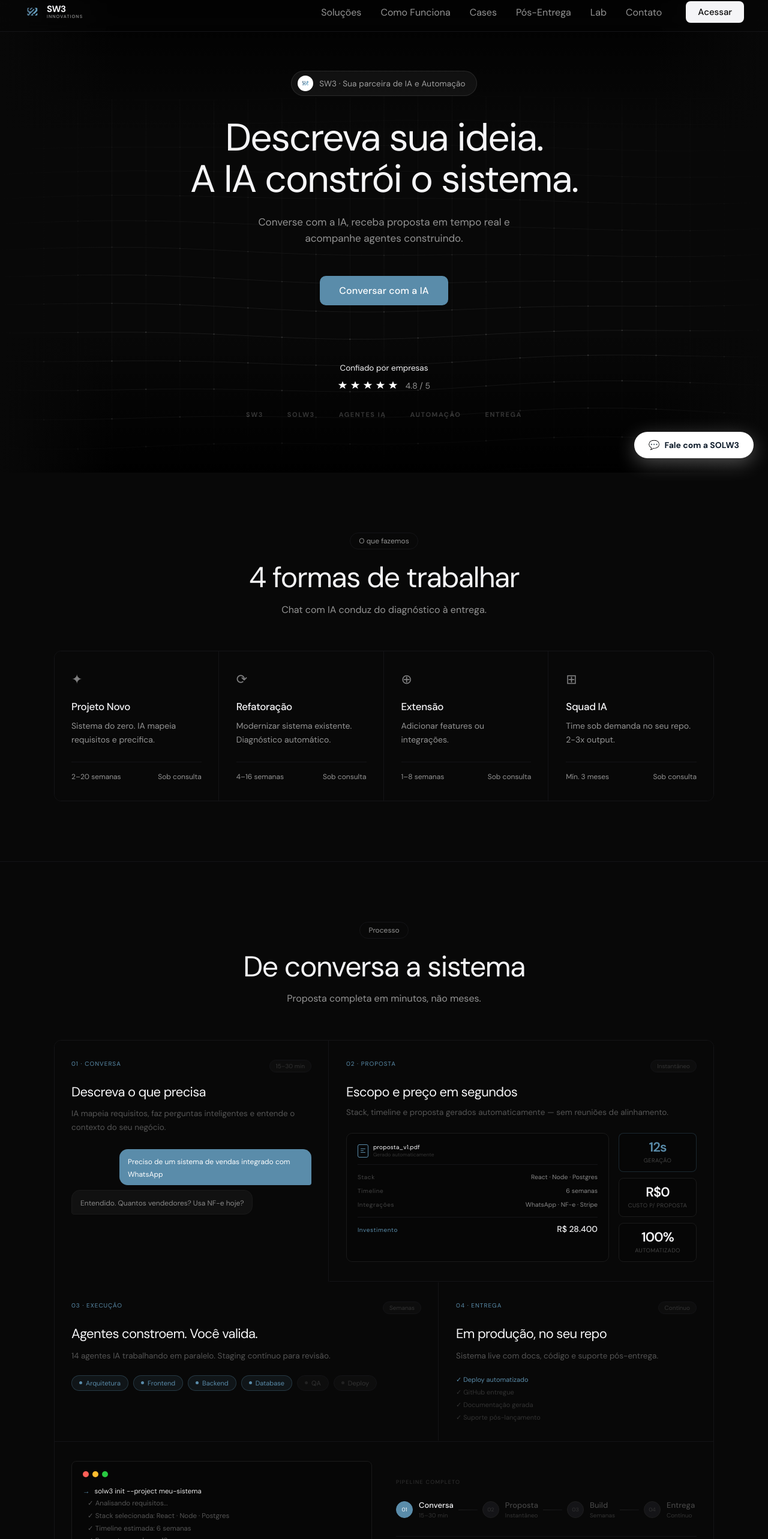
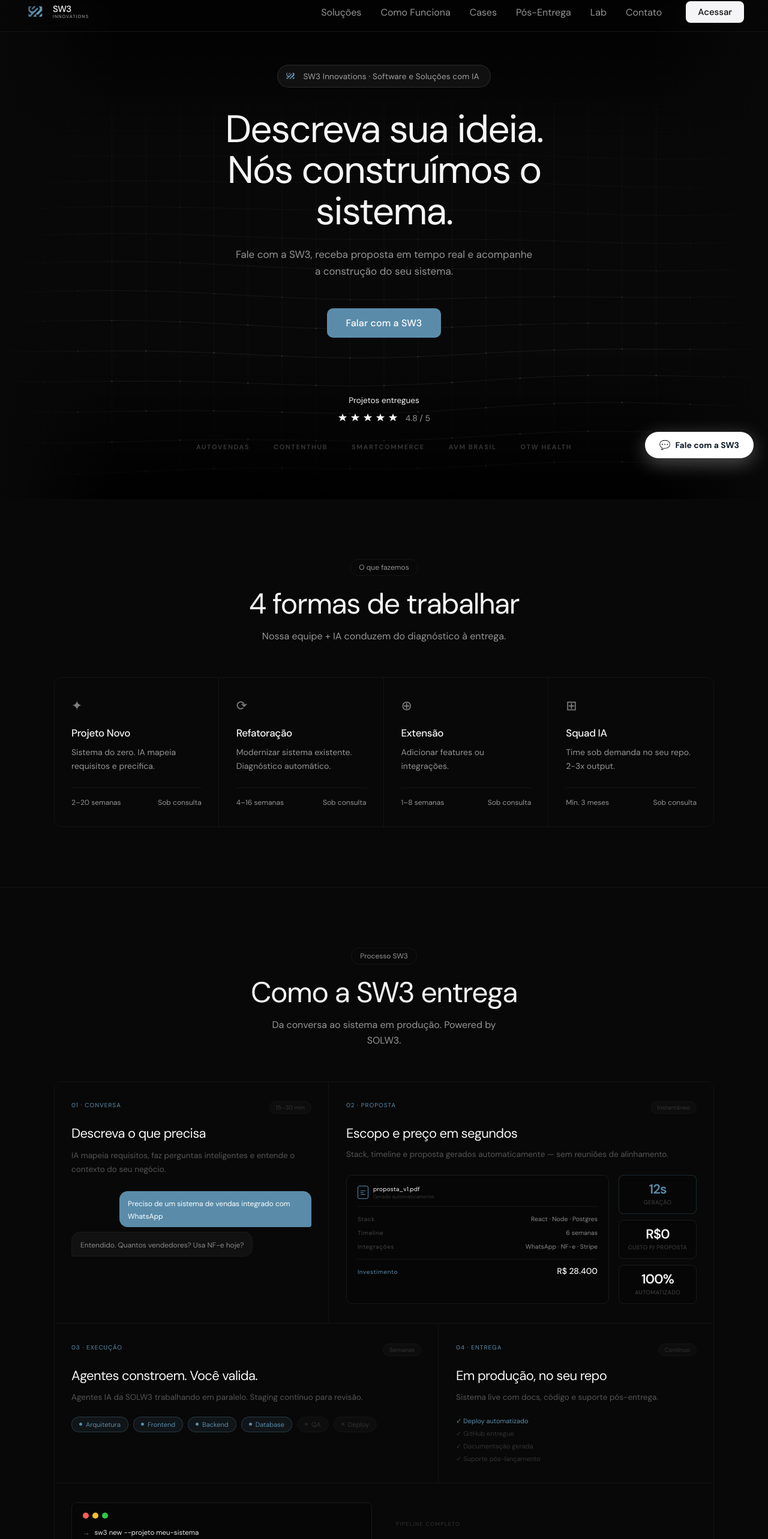
Before and after one commit to sw3innovations/sw3-site, a React (Vite) app: page / in a window 1280 px wide. Shown: the part 12-2578 px from the top of the page at 60% size. Built offline with nearby package versions, Linux system fonts and the light colour scheme.

Commit message:
refactor: update references from SOLW3 to SW3 across multiple components for consistency

```diff
--- a/src/components/ChatWidget.jsx
+++ b/src/components/ChatWidget.jsx
@@ -63,7 +63,7 @@
       >
         {open
           ? <><span style={{ fontSize: 13 }}>✕</span> Fechar</>
-          : <><span style={{ fontSize: 15 }}>💬</span> Fale com a SOLW3</>
+          : <><span style={{ fontSize: 15 }}>💬</span> Fale com a SW3</>
         }
       </button>
 
@@ -84,7 +84,7 @@
           <iframe
             src={SOLW3_EMBED_URL}
             style={{ width: "100%", height: "100%", border: "none", display: "block" }}
-            title="SOLW3 IA"
+            title="SW3 Chat"
             allow="clipboard-write"
           />
         </div>
--- a/src/components/Footer.jsx
+++ b/src/components/Footer.jsx
@@ -41,7 +41,7 @@
               <span style={{ fontWeight: 600, fontSize: 16, letterSpacing: "-0.02em" }}>SW3</span>
             </a>
             <p style={{ fontSize: 13, color: "#949494", lineHeight: 1.65, maxWidth: 220 }}>
-              Tecnologia que resolve. Sistemas construídos por IA, entregues por humanos.
+              Tecnologia que resolve. Sistemas construídos pela SW3 com processos de IA.
             </p>
           </div>
 
@@ -66,7 +66,7 @@
         </div>
 
         <div style={{ borderTop: "1px solid #141417", paddingTop: 24, display: "flex", justifyContent: "space-between", alignItems: "center", flexWrap: "wrap", gap: 12 }}>
-          <p style={{ fontSize: 12, color: "#949494" }}>© 2026 SW3 Innovations Brasil LTDA. Powered by SOLW3.</p>
+          <p style={{ fontSize: 12, color: "#949494" }}>© 2026 SW3 Innovations Brasil LTDA.</p>
           <p style={{ fontSize: 12, color: "#949494" }}>CNPJ 64.948.554/0001-06</p>
         </div>
 
--- a/src/components/Navbar.jsx
+++ b/src/components/Navbar.jsx
@@ -21,9 +21,9 @@
       <nav style={{ position: "fixed", top: 0, left: 0, right: 0, zIndex: 1000, padding: "0 40px", background: "rgba(8,8,8,0.3)", backdropFilter: "blur(13px)", WebkitBackdropFilter: "blur(13px)", borderBottom: "1px solid #141417", fontFamily: "'DM Sans', sans-serif" }}>
         <div style={{ margin: "0 auto", display: "flex", alignItems: "center", justifyContent: "space-between", height: 64 }}>
           <a href="#" style={{ display: "flex", alignItems: "center", gap: 10, textDecoration: "none", color: "#fff" }}>
-            <Logo size={28} />
+            <Logo size={38} />
             <div>
-              <div style={{ fontWeight: 800, fontSize: 15, letterSpacing: "-0.03em", lineHeight: 1, color: "#f5f5f7", fontFamily: "'DM Sans', sans-serif" }}>SW3</div>
+              <div style={{ fontWeight: 500, fontSize: 15, letterSpacing: "-0.03em", lineHeight: 1, color: "#f5f5f7", fontFamily: "'DM Sans', sans-serif" }}>SW3</div>
               <div style={{ fontSize: 7.5, color: "#949494", fontFamily: "'DM Sans', sans-serif", letterSpacing: "0.14em", fontWeight: 500, textTransform: "uppercase" }}>Innovations</div>
             </div>
           </a>
--- a/src/sections/About.jsx
+++ b/src/sections/About.jsx
@@ -1,6 +1,6 @@
 var INFO = [
   { label: "Sede", value: "Campina Grande — PB" },
-  { label: "Foco", value: "IA, Automação e Software" },
+  { label: "Foco", value: "Software, IA e Automação" },
   { label: "Modelo", value: "Projetos + Suporte contínuo" },
 ];
 
@@ -12,7 +12,7 @@
           <div style={{ flex: 1, minWidth: 280 }}>
             <div style={{ fontFamily: "var(--mono)", fontSize: 10, color: "var(--navy)", letterSpacing: "0.16em", textTransform: "uppercase", fontWeight: 600, marginBottom: 12 }}>QUEM SOMOS</div>
             <h3 style={{ fontSize: 22, fontWeight: 800, marginBottom: 12, letterSpacing: "-0.02em", lineHeight: 1.25 }}>Tecnologia que resolve</h3>
-            <p style={{ fontSize: 14, color: "var(--text2)", lineHeight: 1.7 }}>Laboratório de tecnologia em Campina Grande-PB. IA + automação para criar e entregar sistemas completos.</p>
+            <p style={{ fontSize: 14, color: "var(--text2)", lineHeight: 1.7 }}>Empresa de tecnologia em Campina Grande-PB. Construímos software para diversos setores com processos monitorados por IA.</p>
           </div>
           <div style={{ display: "flex", flexDirection: "column", gap: 14, minWidth: 260 }}>
             {INFO.map(function(item, i) {
--- a/src/sections/ConhecaSolw3.jsx
+++ b/src/sections/ConhecaSolw3.jsx
@@ -20,11 +20,11 @@
 
         <div style={{ textAlign: "center", marginBottom: 56 }}>
           <div style={{ display: "inline-flex", alignItems: "center", gap: 6, padding: "5px 14px", borderRadius: 999, border: "1px solid #141417", marginBottom: 20 }}>
-            <span style={{ fontSize: 12, color: "#949494", fontWeight: 400 }}>Portfólio</span>
+            <span style={{ fontSize: 12, color: "#949494", fontWeight: 400 }}>Portfólio SW3</span>
           </div>
-          <h2 style={{ fontSize: "clamp(28px, 4vw, 48px)", fontWeight: 400, letterSpacing: "-0.03em", color: "#f5f5f7", lineHeight: 1.12, marginBottom: 14 }}>Como entregamos com essa qualidade?</h2>
+          <h2 style={{ fontSize: "clamp(28px, 4vw, 48px)", fontWeight: 400, letterSpacing: "-0.03em", color: "#f5f5f7", lineHeight: 1.12, marginBottom: 14 }}>Projetos construídos pela SW3</h2>
           <p style={{ color: "#949494", fontSize: 16, maxWidth: 520, margin: "0 auto", lineHeight: 1.6 }}>
-            Nossos próprios produtos passam pelo mesmo pipeline SDD com 7 gates de qualidade.
+            Cada projeto passa pelo nosso pipeline com 7 gates de qualidade, powered by SOLW3.
           </p>
         </div>
 
--- a/src/sections/Contact.jsx
+++ b/src/sections/Contact.jsx
@@ -8,11 +8,11 @@
         </div>
 
         <h2 style={{ fontSize: "clamp(30px, 4.5vw, 56px)", fontWeight: 400, letterSpacing: "-0.03em", lineHeight: 1.1, marginBottom: 16, color: "#f5f5f7" }}>
-          Descreva sua ideia.<br />A gente constrói.
+          Descreva sua ideia.<br />A SW3 constrói.
         </h2>
 
         <p style={{ color: "#949494", fontSize: 16, marginBottom: 48, lineHeight: 1.6, maxWidth: 420, margin: "0 auto 48px" }}>
-          Converse com a SOLW3 IA agora ou fale direto com a equipe.
+          Fale com a SW3 agora ou converse direto pelo WhatsApp.
         </p>
 
         <div style={{ display: "flex", gap: 12, justifyContent: "center", flexWrap: "wrap", marginBottom: 64 }}>
@@ -21,7 +21,7 @@
             style={{ background: "#5a8caa", color: "#fff", padding: "14px 32px", borderRadius: 10, fontWeight: 500, fontSize: 15, border: "none", cursor: "pointer", fontFamily: "'DM Sans', sans-serif", transition: "background 0.2s" }}
             onMouseEnter={function(e) { e.currentTarget.style.background = "#4a7a96"; }}
             onMouseLeave={function(e) { e.currentTarget.style.background = "#5a8caa"; }}
-          >Conversar com a IA</button>
+          >Falar com a SW3</button>
 
           <a href="https://wa.me/5583981751871?text=Oi%2C%20vim%20do%20site%20SW3" target="_blank" rel="noopener noreferrer"
             style={{ background: "transparent", color: "#f5f5f7", padding: "14px 32px", borderRadius: 10, fontWeight: 400, fontSize: 15, border: "1px solid #141417", cursor: "pointer", fontFamily: "'DM Sans', sans-serif", textDecoration: "none", transition: "border-color 0.2s" }}
--- a/src/sections/Hero.jsx
+++ b/src/sections/Hero.jsx
@@ -1,7 +1,7 @@
 import { useEffect, useRef } from "react";
 import { Logo } from "../components/Logo";
 
-var PARTNERS = ["SW3", "SOLW3", "Agentes IA", "Automação", "Entrega"];
+var PARTNERS = ["AutoVendas", "ContentHub", "SmartCommerce", "AVM Brasil", "OTW Health"];
 
 function GridCanvas() {
   var canvasRef = useRef(null);
@@ -182,11 +182,9 @@
           borderRadius: 999,
           padding: "7px 18px 7px 10px",
         }}>
-          <div style={{ width: 26, height: 26, borderRadius: "50%", background: "#fff", display: "flex", alignItems: "center", justifyContent: "center", flexShrink: 0 }}>
-            <Logo size={16} />
-          </div>
+          <Logo size={22} />
           <span style={{ fontSize: 13.5, fontWeight: 400, letterSpacing: "0.01em", color: "rgba(255,255,255,0.6)" }}>
-            SW3 · Sua parceira de IA e Automação
+            SW3 Innovations · Software e Soluções com IA
           </span>
         </div>
 
@@ -200,12 +198,12 @@
           color: "#f5f5f7",
         }}>
           Descreva sua ideia.<br />
-          A IA constrói o sistema.
+          Nós construímos o sistema.
         </h1>
 
         {/* Subtitle */}
         <p style={{ fontSize: 17, color: "#949494", lineHeight: 1.6, marginBottom: 48, maxWidth: 500, fontWeight: 400 }}>
-          Converse com a IA, receba proposta em tempo real e acompanhe agentes construindo.
+          Fale com a SW3, receba proposta em tempo real e acompanhe a construção do seu sistema.
         </p>
 
         {/* CTA — with purple inset glow from base.html */}
@@ -228,12 +226,12 @@
           onMouseEnter={function(e) { e.currentTarget.style.background = "#4a7a96"; }}
           onMouseLeave={function(e) { e.currentTarget.style.background = "#5a8caa"; }}
         >
-          Conversar com a IA
+          Falar com a SW3
         </button>
 
         {/* Trust */}
         <div style={{ display: "flex", flexDirection: "column", alignItems: "center", gap: 12 }}>
-          <span style={{ fontSize: 13.5, color: "#f5f5f7", fontWeight: 400 }}>Confiado por empresas</span>
+          <span style={{ fontSize: 13.5, color: "#f5f5f7", fontWeight: 400 }}>Projetos entregues</span>
           <div style={{ display: "flex", alignItems: "center", gap: 5 }}>
             {[0,1,2,3,4].map(function(i) {
               return (
--- a/src/sections/HowItWorks.jsx
+++ b/src/sections/HowItWorks.jsx
@@ -5,25 +5,28 @@
   .hiw-cell-03 { grid-column: span 7; }
   .hiw-cell-04 { grid-column: span 5; }
   .hiw-cell-bottom { grid-column: span 12; }
+  .hiw-cell-bottom-inner { display: grid; grid-template-columns: 1fr 1fr; gap: 40px; align-items: center; }
   @media (max-width: 900px) {
     .hiw-bento { grid-template-columns: 1fr 1fr; gap: 1px; }
     .hiw-cell-01, .hiw-cell-02, .hiw-cell-03, .hiw-cell-04 { grid-column: span 1; }
     .hiw-cell-bottom { grid-column: span 2; }
+    .hiw-cell-bottom-inner { grid-template-columns: 1fr; gap: 24px; }
   }
   @media (max-width: 560px) {
     .hiw-bento { grid-template-columns: 1fr; }
     .hiw-cell-01, .hiw-cell-02, .hiw-cell-03, .hiw-cell-04, .hiw-cell-bottom { grid-column: span 1; }
+    .hiw-cell-bottom-inner { grid-template-columns: 1fr; gap: 20px; }
   }
 `;
 
 function TerminalBlock() {
   var lines = [
-    { prompt: true, text: "solw3 init --project meu-sistema" },
+    { prompt: true, text: "sw3 new --projeto meu-sistema" },
     { prompt: false, text: "✓ Analisando requisitos..." },
     { prompt: false, text: "✓ Stack selecionada: React · Node · Postgres" },
     { prompt: false, text: "✓ Timeline estimada: 6 semanas" },
     { prompt: false, text: "✓ Proposta gerada em 12s" },
-    { prompt: true, text: "solw3 build --start" },
+    { prompt: true, text: "sw3 build --start" },
     { prompt: false, text: "⟳ Agentes IA iniciados [14 ativos]" },
   ];
 
@@ -127,17 +130,17 @@
         {/* Header */}
         <div style={{ textAlign: "center", marginBottom: 56 }}>
           <div style={{ display: "inline-flex", alignItems: "center", gap: 6, padding: "5px 14px", borderRadius: 999, border: "1px solid #141417", marginBottom: 20 }}>
-            <span style={{ fontSize: 12, color: "#949494", fontWeight: 400 }}>Processo</span>
+            <span style={{ fontSize: 12, color: "#949494", fontWeight: 400 }}>Processo SW3</span>
           </div>
-          <h2 style={{ fontSize: "clamp(28px, 4vw, 48px)", fontWeight: 400, letterSpacing: "-0.03em", color: "#f5f5f7", lineHeight: 1.12, marginBottom: 14 }}>De conversa a sistema</h2>
-          <p style={{ color: "#949494", fontSize: 16, maxWidth: 420, margin: "0 auto", lineHeight: 1.6 }}>Proposta completa em minutos, não meses.</p>
+          <h2 style={{ fontSize: "clamp(28px, 4vw, 48px)", fontWeight: 400, letterSpacing: "-0.03em", color: "#f5f5f7", lineHeight: 1.12, marginBottom: 14 }}>Como a SW3 entrega</h2>
+          <p style={{ color: "#949494", fontSize: 16, maxWidth: 420, margin: "0 auto", lineHeight: 1.6 }}>Da conversa ao sistema em produção. Powered by SOLW3.</p>
         </div>
 
         {/* Bento grid */}
         <div className="hiw-bento" style={{ border: "1px solid #141417", borderRadius: 12, overflow: "hidden" }}>
 
           {/* 01 — Conversa */}
-          <div className="hiw-cell-01" style={{ ...cellBase, borderRight: "1px solid #141417" }}
+          <div className="hiw-cell-01" style={{ ...cellBase, borderRight: "1px solid #141417", borderBottom: "1px solid #141417" }}
             onMouseEnter={function(e) { e.currentTarget.style.background = "#0d0d0d"; }}
             onMouseLeave={function(e) { e.currentTarget.style.background = "#080808"; }}
           >
@@ -237,7 +240,7 @@
               <span style={{ fontSize: 10, color: "#333", fontFamily: "'DM Sans', sans-serif", padding: "3px 10px", background: "#0d0d0d", border: "1px solid #141417", borderRadius: 999 }}>Semanas</span>
             </div>
             <h3 style={{ fontSize: 22, fontWeight: 400, color: "#f5f5f7", letterSpacing: "-0.03em", marginBottom: 12, lineHeight: 1.2 }}>Agentes constroem. Você valida.</h3>
-            <p style={{ fontSize: 13.5, color: "#555", lineHeight: 1.7, marginBottom: 20 }}>14 agentes IA trabalhando em paralelo. Staging contínuo para revisão.</p>
+            <p style={{ fontSize: 13.5, color: "#555", lineHeight: 1.7, marginBottom: 20 }}>Agentes IA da SOLW3 trabalhando em paralelo. Staging contínuo para revisão.</p>
             <AgentPulse />
           </div>
 
@@ -262,10 +265,11 @@
           </div>
 
           {/* Bottom full-width — Terminal + timeline */}
-          <div className="hiw-cell-bottom" style={{ ...cellBase, borderTop: "1px solid #141417", display: "grid", gridTemplateColumns: "1fr 1fr", gap: 40, alignItems: "center" }}
+          <div className="hiw-cell-bottom" style={{ ...cellBase, borderTop: "1px solid #141417" }}
             onMouseEnter={function(e) { e.currentTarget.style.background = "#0a0a0a"; }}
             onMouseLeave={function(e) { e.currentTarget.style.background = "#080808"; }}
           >
+            <div className="hiw-cell-bottom-inner">
             <TerminalBlock />
             <div>
               <div style={{ fontFamily: "'DM Sans', sans-serif", fontSize: 9, color: "#333", letterSpacing: "0.14em", marginBottom: 24 }}>PIPELINE COMPLETO</div>
@@ -276,6 +280,7 @@
                 </p>
               </div>
             </div>
+            </div>
           </div>
 
         </div>
--- a/src/sections/Solutions.jsx
+++ b/src/sections/Solutions.jsx
@@ -15,7 +15,7 @@
             <span style={{ fontSize: 12, color: "#949494", fontWeight: 400 }}>O que fazemos</span>
           </div>
           <h2 style={{ fontSize: "clamp(28px, 4vw, 48px)", fontWeight: 400, letterSpacing: "-0.03em", color: "#f5f5f7", lineHeight: 1.12, marginBottom: 14 }}>4 formas de trabalhar</h2>
-          <p style={{ color: "#949494", fontSize: 16, maxWidth: 480, margin: "0 auto", lineHeight: 1.6 }}>Chat com IA conduz do diagnóstico à entrega.</p>
+          <p style={{ color: "#949494", fontSize: 16, maxWidth: 480, margin: "0 auto", lineHeight: 1.6 }}>Nossa equipe + IA conduzem do diagnóstico à entrega.</p>
         </div>
 
         <div style={{ display: "grid", gridTemplateColumns: "repeat(4, 1fr)", gap: 1, border: "1px solid #141417", borderRadius: 12, overflow: "hidden" }}>
--- a/src/sections/TerminalAnimation.jsx
+++ b/src/sections/TerminalAnimation.jsx
@@ -1,7 +1,7 @@
 import { useState, useEffect } from "react";
 
 var LINES = [
-  { delay: 800, tag: ">", tagColor: "rgba(255,255,255,0.3)", text: "solw3 build --projeto \"CRM para clínica\"", textColor: "rgba(255,255,255,0.5)" },
+  { delay: 800, tag: ">", tagColor: "rgba(255,255,255,0.3)", text: "sw3 build --projeto \"CRM para clínica\"", textColor: "rgba(255,255,255,0.5)" },
   { delay: 1200, tag: "[ARCH]", tagColor: "#ffffff", text: "Analisando requisitos...", textColor: "rgba(255,255,255,0.5)" },
   { delay: 900, tag: "[ARCH]", tagColor: "#ffffff", text: "3 módulos identificados", textColor: "rgba(255,255,255,0.5)" },
   { delay: 1100, tag: "[BACK]", tagColor: "#a78bfa", text: "Gerando FastAPI + PostgreSQL...", textColor: "rgba(255,255,255,0.5)" },
@@ -44,7 +44,7 @@
           <div style={{ width: 10, height: 10, borderRadius: "50%", background: "rgba(255,255,255,0.1)" }} />
           <div style={{ width: 10, height: 10, borderRadius: "50%", background: "rgba(255,255,255,0.1)" }} />
         </div>
-        <span style={{ fontFamily: "var(--mono)", fontSize: 10, color: "rgba(255,255,255,0.3)", marginLeft: 8 }}>solw3-agent</span>
+        <span style={{ fontFamily: "var(--mono)", fontSize: 10, color: "rgba(255,255,255,0.3)", marginLeft: 8 }}>sw3-pipeline</span>
       </div>
       <div style={{ padding: "16px 18px", fontFamily: "var(--mono)", fontSize: 11.5, lineHeight: 1.8, minHeight: 280 }}>
         {LINES.slice(0, step).map(function(line, i) {
```
Also changed, not shown: src/sections/Lab.jsx (+5 -5 lines).
